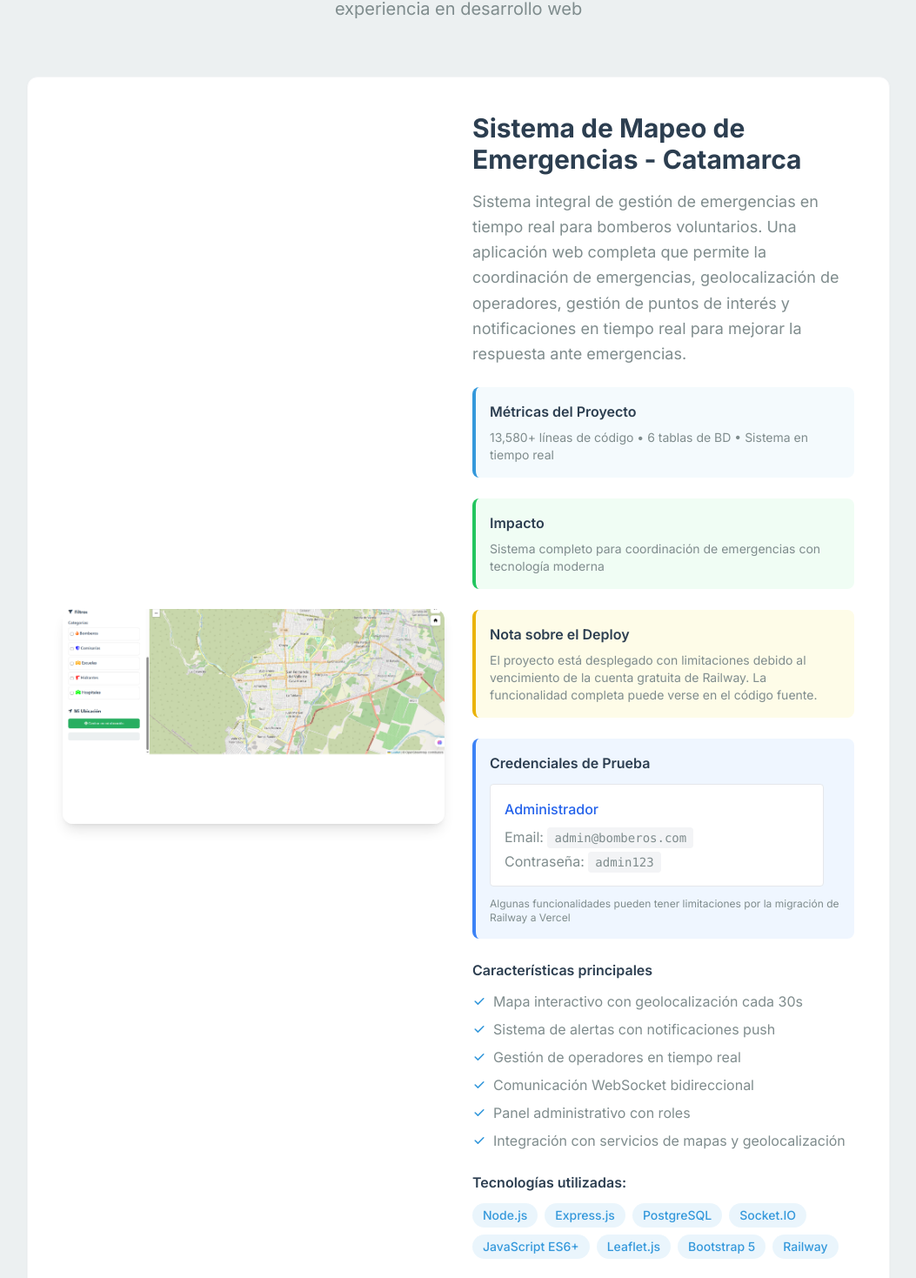
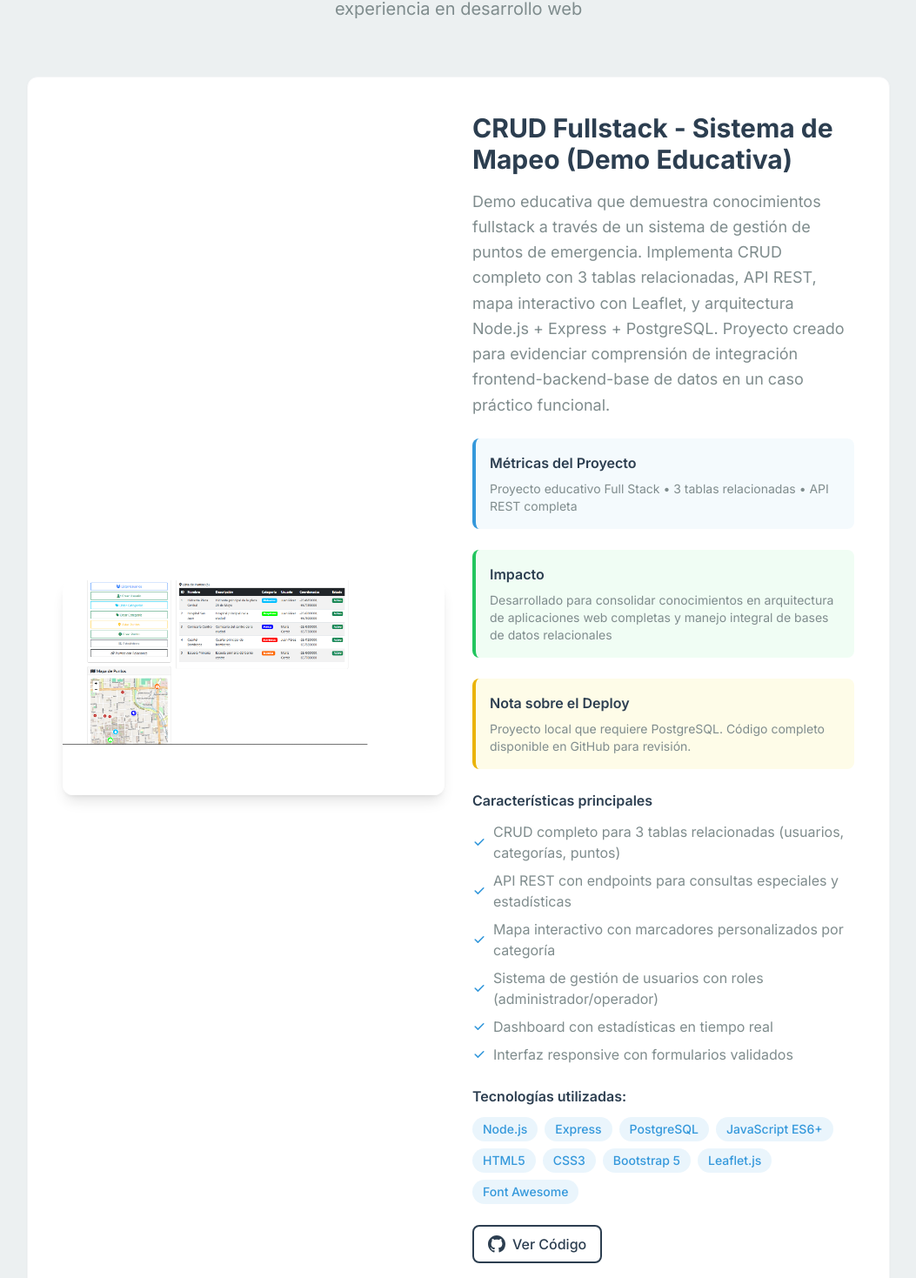
Before and after one commit to Fedecaff/Mi-Porfolio, a React (Vite) app: page / in a window 1280 px wide. Shown: the part 2060-3529 px from the top of the page at 87% size, without its empty margins (113-1166 px from the left). Built offline with nearby package versions, Linux system fonts and the light colour scheme.

Commit message:
Agregar proyecto CRUD Fullstack y reorganizar orden de proyectos

```diff
--- a/src/components/Projects.jsx
+++ b/src/components/Projects.jsx
@@ -6,6 +6,25 @@ const Projects = () => {
   const projects = [
     {
       id: 1,
+      title: "CRUD Fullstack - Sistema de Mapeo (Demo Educativa)",
+      description: "Demo educativa que demuestra conocimientos fullstack a través de un sistema de gestión de puntos de emergencia. Implementa CRUD completo con 3 tablas relacionadas, API REST, mapa interactivo con Leaflet, y arquitectura Node.js + Express + PostgreSQL. Proyecto creado para evidenciar comprensión de integración frontend-backend-base de datos en un caso práctico funcional.",
+      technologies: ["Node.js", "Express", "PostgreSQL", "JavaScript ES6+", "HTML5", "CSS3", "Bootstrap 5", "Leaflet.js", "Font Awesome"],
+      githubUrl: "https://github.com/Fedecaff/crud-mapeo-emergencias",
+      imageUrl: "/imagen/captura CRUD mapeo.png",
+      features: [
+        "CRUD completo para 3 tablas relacionadas (usuarios, categorías, puntos)",
+        "API REST con endpoints para consultas especiales y estadísticas",
+        "Mapa interactivo con marcadores personalizados por categoría",
+        "Sistema de gestión de usuarios con roles (administrador/operador)",
+        "Dashboard con estadísticas en tiempo real",
+        "Interfaz responsive con formularios validados"
+      ],
+      metrics: "Proyecto educativo Full Stack • 3 tablas relacionadas • API REST completa",
+      impact: "Desarrollado para consolidar conocimientos en arquitectura de aplicaciones web completas y manejo integral de bases de datos relacionales",
+      deploymentNote: "Proyecto local que requiere PostgreSQL. Código completo disponible en GitHub para revisión."
+    },
+    {
+      id: 2,
       title: "Sistema de Mapeo de Emergencias - Catamarca",
       description: "Sistema integral de gestión de emergencias en tiempo real para bomberos voluntarios. Una aplicación web completa que permite la coordinación de emergencias, geolocalización de operadores, gestión de puntos de interés y notificaciones en tiempo real para mejorar la respuesta ante emergencias.",
       technologies: ["Node.js", "Express.js", "PostgreSQL", "Socket.IO", "JavaScript ES6+", "Leaflet.js", "Bootstrap 5", "Railway"],
@@ -28,7 +47,7 @@ const Projects = () => {
       }
     },
     {
-      id: 2,
+      id: 3,
       title: "Invitación Digital de Boda - Federico & Georgina",
       description: "Sitio web interactivo diseñado como invitación digital para una boda, desarrollado con HTML5, CSS3 y JavaScript vanilla. El proyecto presenta una experiencia inmersiva y elegante que combina funcionalidad moderna con un diseño romántico y sofisticado.",
       technologies: ["HTML5", "CSS3", "JavaScript ES6+", "Google Fonts", "CSS Grid", "Flexbox", "Media Queries"],
```
Also changed, not shown: public/imagen/captura CRUD mapeo.png (added).
